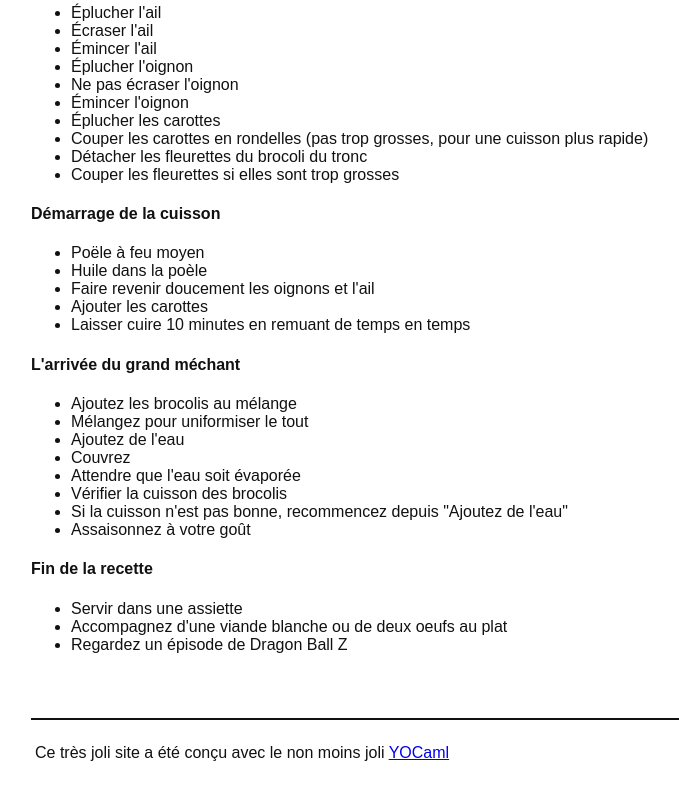
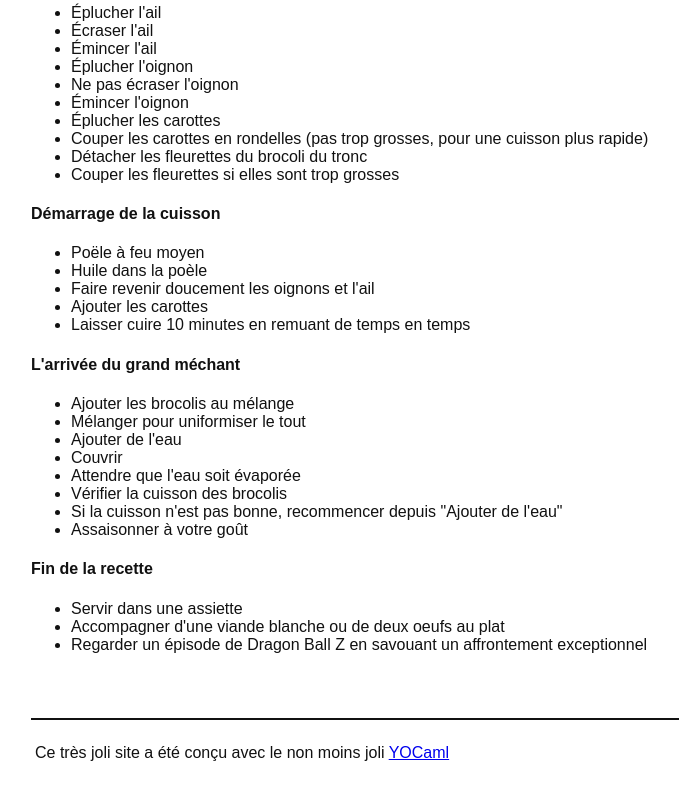
Before and after one commit to BastienDuplessier/angry_cuisine_nerd, a plain HTML site: page recipes/brocoli_carottes.html in a window 1280 px wide. Shown: the part 781-1581 px from the top of the page, without its empty margins (9-688 px from the left). Drawn offline with Linux system fonts and the light colour scheme.

Commit message:
deploy: 261e90c0ad7ffea279feac9009922e7b76389286

```diff
--- a/recipes/brocoli_carottes.html
+++ b/recipes/brocoli_carottes.html
@@ -141,21 +141,21 @@
         <h4>L&apos;arrivée du grand méchant</h4>
         <ul>
 
-            <li>Ajoutez les brocolis au mélange</li>
+            <li>Ajouter les brocolis au mélange</li>
 
-            <li>Mélangez pour uniformiser le tout</li>
+            <li>Mélanger pour uniformiser le tout</li>
 
-            <li>Ajoutez de l&apos;eau</li>
+            <li>Ajouter de l&apos;eau</li>
 
-            <li>Couvrez</li>
+            <li>Couvrir</li>
 
             <li>Attendre que l&apos;eau soit évaporée</li>
 
             <li>Vérifier la cuisson des brocolis</li>
 
-            <li>Si la cuisson n&apos;est pas bonne, recommencez depuis &quot;Ajoutez de l&apos;eau&quot;</li>
+            <li>Si la cuisson n&apos;est pas bonne, recommencer depuis &quot;Ajouter de l&apos;eau&quot;</li>
 
-            <li>Assaisonnez à votre goût</li>
+            <li>Assaisonner à votre goût</li>
 
         </ul>
 
@@ -166,9 +166,9 @@
 
             <li>Servir dans une assiette</li>
 
-            <li>Accompagnez d&apos;une viande blanche ou de deux oeufs au plat</li>
+            <li>Accompagner d&apos;une viande blanche ou de deux oeufs au plat</li>
 
-            <li>Regardez un épisode de Dragon Ball Z</li>
+            <li>Regarder un épisode de Dragon Ball Z en savouant un affrontement exceptionnel</li>
 
         </ul>
 
```
